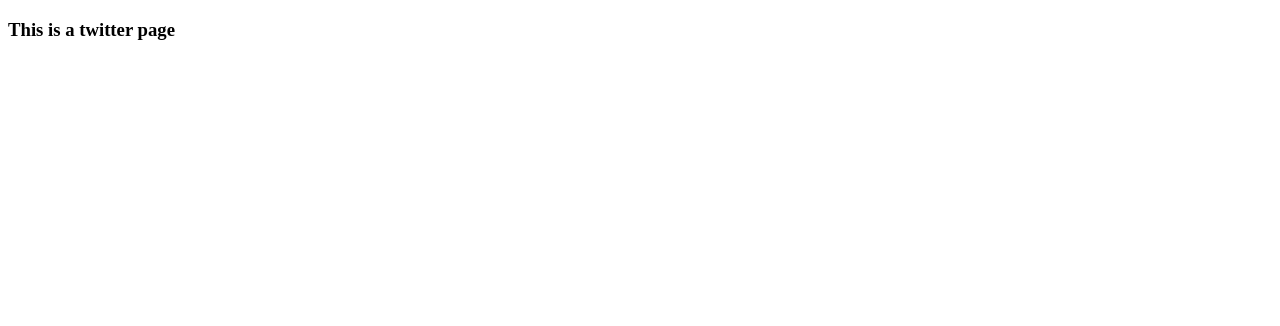
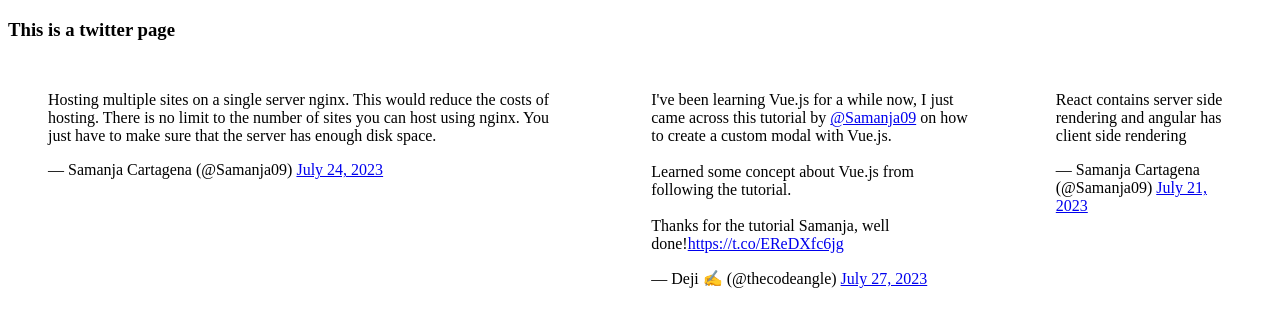
Before and after one commit to SamanjaCartagena/blogfolioserver, a website: page twitter.html in a window 1280 px wide. Drawn offline with Linux system fonts and the light colour scheme.

Commit message:
embedded twitter codes added

```diff
--- a/twitter.html
+++ b/twitter.html
@@ -4,8 +4,36 @@
     <meta charset="UTF-8">
     <meta name="viewport" content="width=device-width, initial-scale=1.0">
     <title>Document</title>
+            <script async src="https://platform.twitter.com/widgets.js" charset="utf-8"></script>
+
 </head>
 <body>
     <h3>This is a twitter page</h3>
+
+    <div style="display :flex">
+
+        <blockquote class="twitter-tweet">
+            <p lang="en" dir="ltr">Hosting multiple sites on a single server nginx. This would reduce the costs of hosting.
+                There is no limit to the number of sites you can host using nginx. You just have to make sure that the
+                server has enough disk space.</p>&mdash; Samanja Cartagena (@Samanja09)
+            <a href="https://twitter.com/Samanja09/status/1683559952097345536?ref_src=twsrc%5Etfw">July 24, 2023</a>
+        </blockquote>
+
+        <blockquote class="twitter-tweet">
+            <p lang="en" dir="ltr">I&#39;ve been learning Vue.js for a while now, I just came across this tutorial by <a
+                    href="https://twitter.com/Samanja09?ref_src=twsrc%5Etfw">@Samanja09</a> on how to create a custom modal
+                with Vue.js.<br><br> Learned some concept about Vue.js from following the tutorial.<br><br>Thanks for the
+                tutorial Samanja, well done!<a href="https://t.co/EReDXfc6jg">https://t.co/EReDXfc6jg</a></p>&mdash; Deji ✍️
+            (@thecodeangle) <a href="https://twitter.com/thecodeangle/status/1684626089925058560?ref_src=twsrc%5Etfw">July
+                27, 2023</a>
+        </blockquote>
+        <blockquote class="twitter-tweet">
+            <p lang="en" dir="ltr">React contains server side rendering and angular has client side rendering</p>&mdash;
+            Samanja Cartagena (@Samanja09) <a
+                href="https://twitter.com/Samanja09/status/1682412616759607299?ref_src=twsrc%5Etfw">July 21, 2023</a>
+        </blockquote>
+
+
+    </div>
 </body>
 </html>
```
